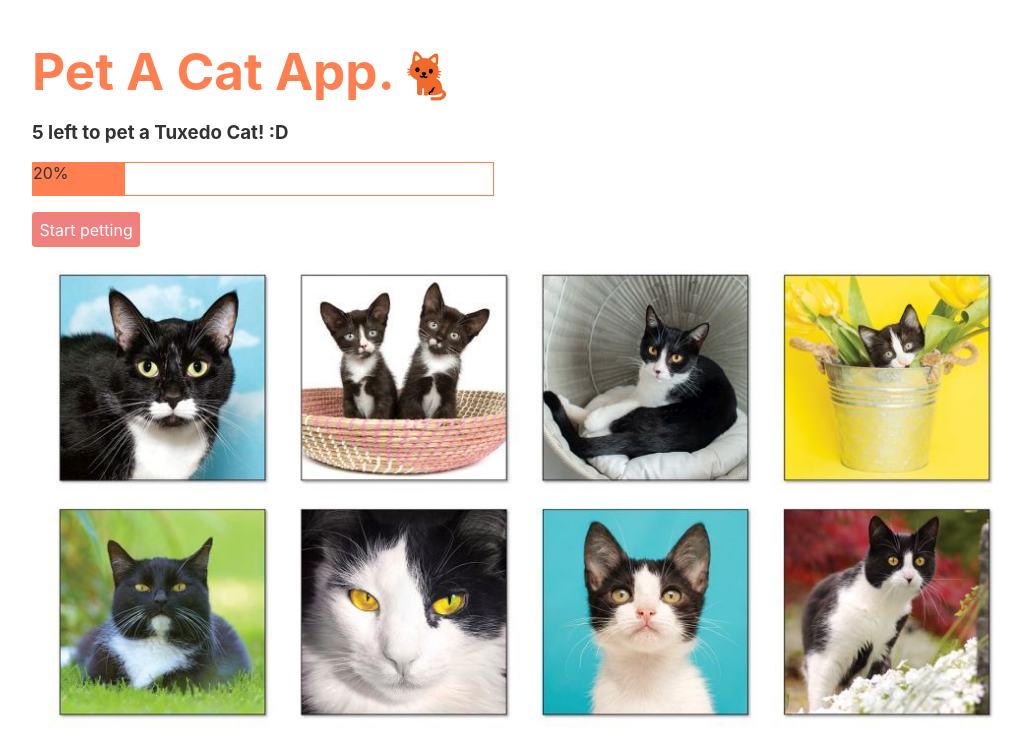
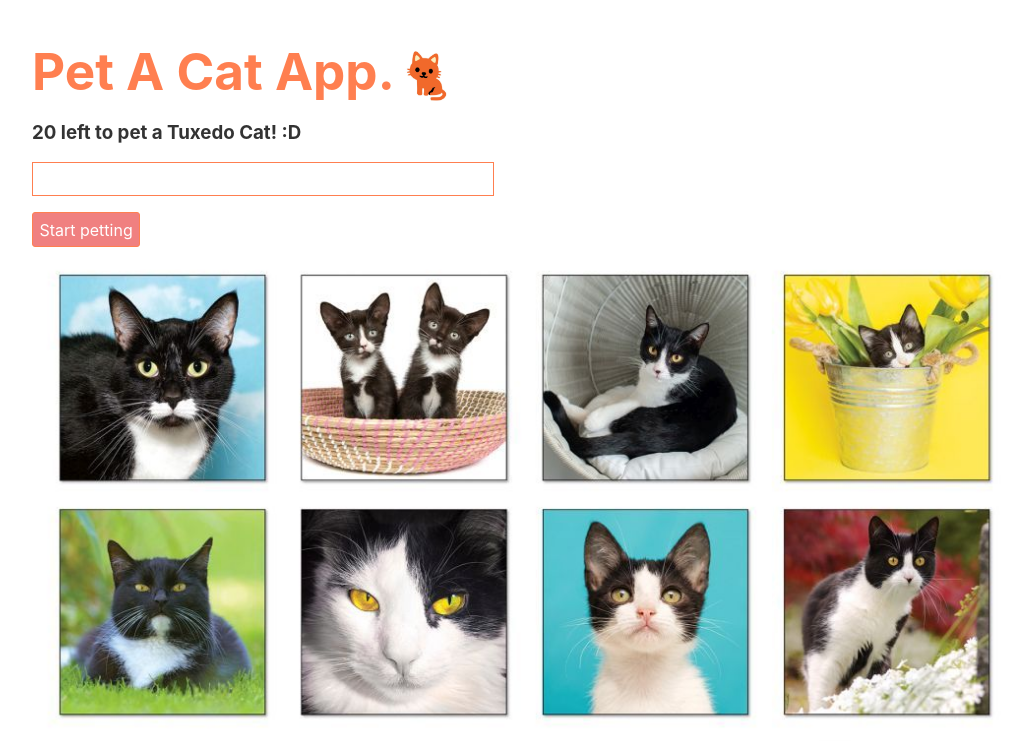
Before and after one commit to sg1asgard/svelte-pet-a-cat, a Svelte app: page / in a window 1280 px wide. Shown: the top 741 px of the page, without its empty margins (8-1032 px from the left). Built offline with nearby package versions, Linux system fonts and the light colour scheme.

Commit message:
progress bar fixed

```diff
--- a/src/AppProgressBar.svelte
+++ b/src/AppProgressBar.svelte
@@ -22,7 +22,5 @@
     }
 </style>
 <div class="progress-container">
-    <div class="progress-bar" style="width:{progress}%">
-        {progress}%<span></span>
-    </div>
+    <div class="progress-bar" style="width:{progress}%"></div>
 </div>
--- a/src/AppTimer.svelte
+++ b/src/AppTimer.svelte
@@ -1,9 +1,10 @@
 <script>
     // your script goes here
     import AppProgressBar from './AppProgressBar.svelte';
-    const totalSeconds = 5;
+    const totalSeconds = 20;
     let secondsLeft = totalSeconds;
     let isRunning = false;
+    $: progress = ((totalSeconds - secondsLeft) / totalSeconds) * 100;
 
     // Start Timer to pet a Cat.
     function startTimer() {
@@ -23,7 +24,6 @@
             }
         }, 1000);
     }
-
 
 </script>
 
@@ -49,7 +49,7 @@
 
 <h3>{secondsLeft} left to pet a Tuxedo Cat! :D</h3>
 <div>
-    <AppProgressBar />
+    <AppProgressBar {progress} />
 
     <button disabled={isRunning} on:click="{startTimer}">Start petting</button>
 </div>
```
